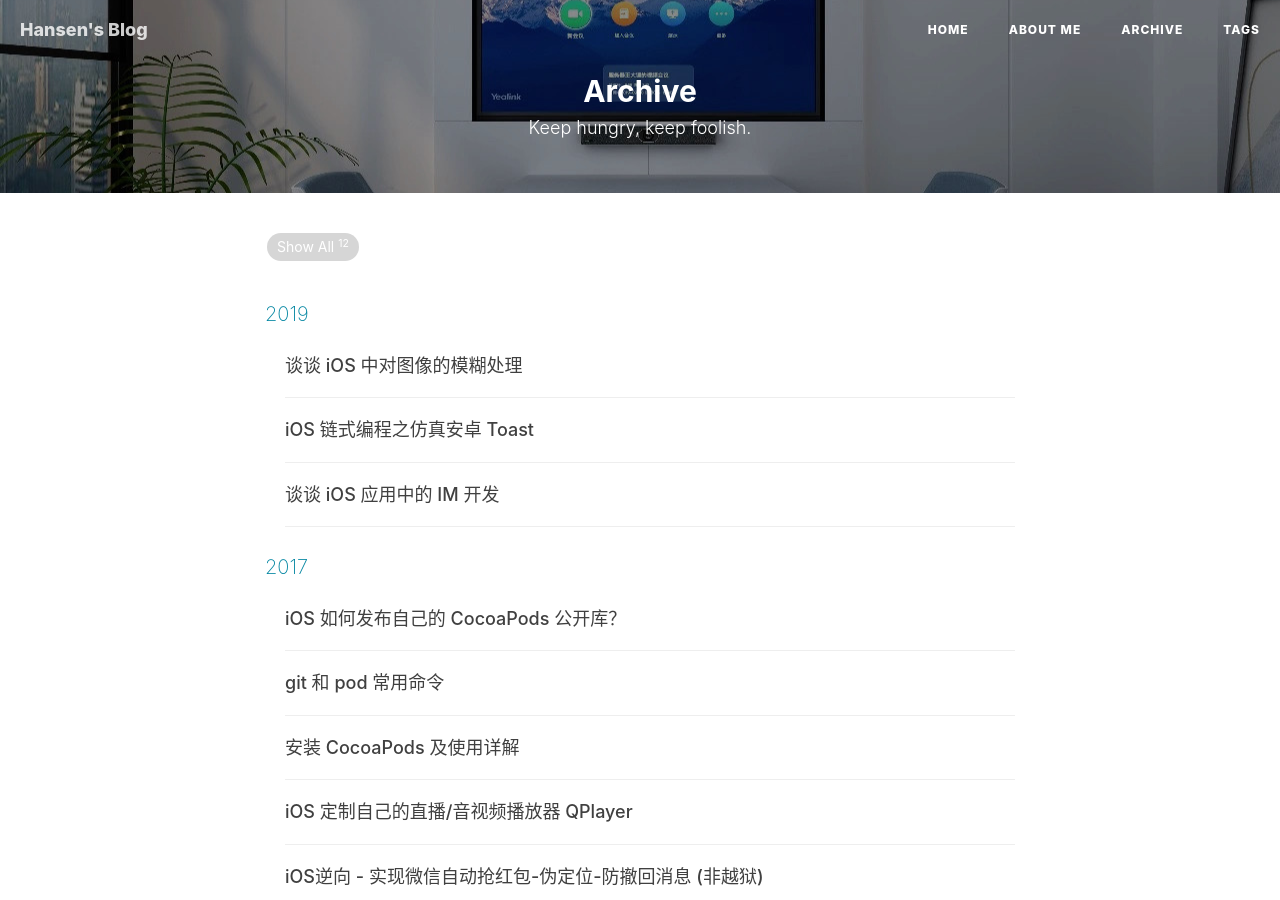
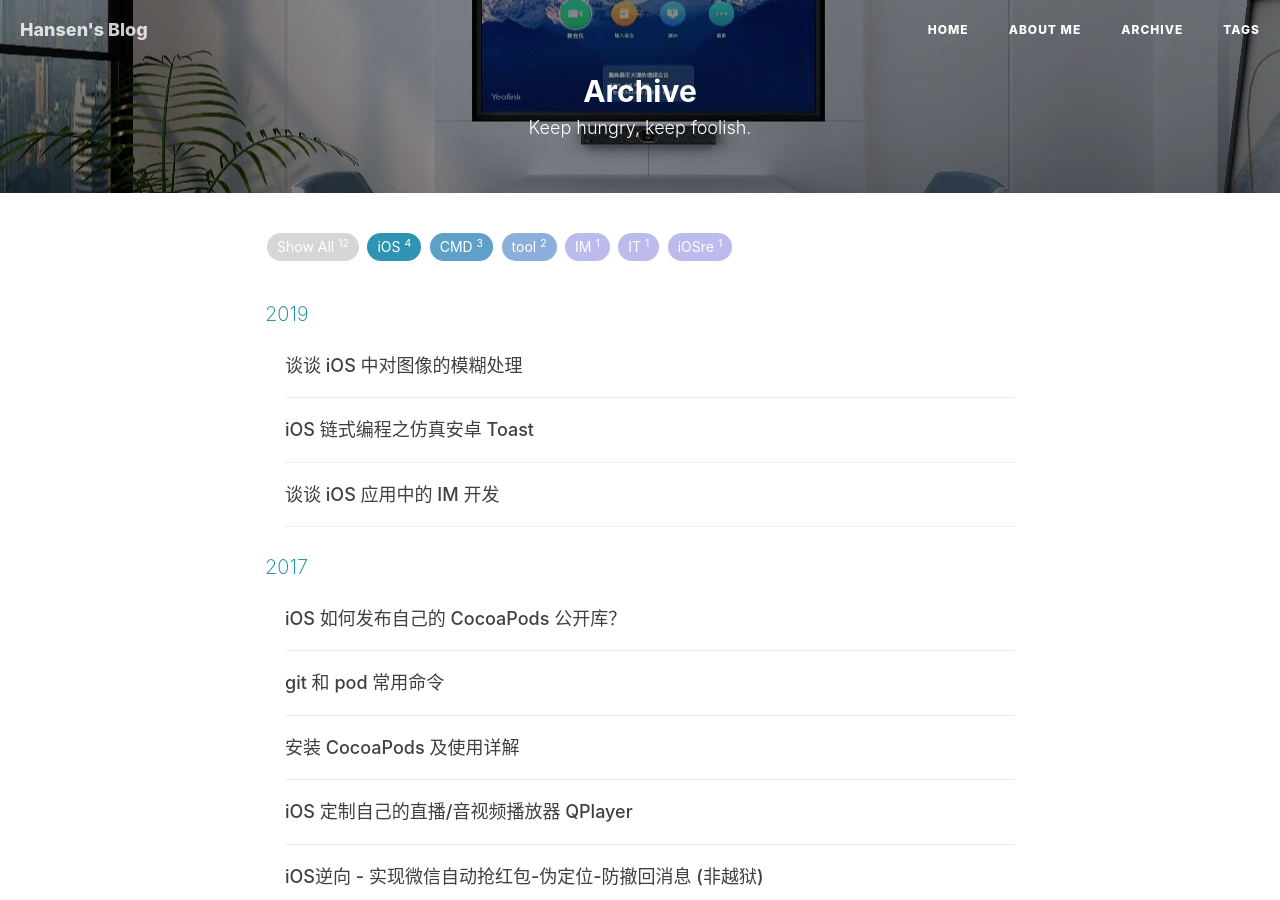
Before and after one commit to itenfay/itenfay.github.io, a Jekyll site: the page built from archive.html, in a window 1280 px wide and 900 px high. Built offline with Jekyll 4.4.1, drawn with Linux system fonts in a browser that asks for light colours; nearby versions of some CDN libraries; comment, search, counter and statistics services are not loaded.

Commit message:
[::] fix the display of tags

```diff
--- a/archive.html
+++ b/archive.html
@@ -9,6 +9,7 @@ header-img: "images/office-bg.jpg"
 Credits: this page shamelessly borrowed a lot from:
 https://github.com/kitian616/jekyll-TeXt-theme
 -->
+
 <!-- Page Header -->
 {% include intro-header.html type='page' short=true %}
 
@@ -16,12 +17,11 @@ https://github.com/kitian616/jekyll-TeXt-theme
 <div class="container">
 	<div class="row">
 		<div class="col-lg-8 col-lg-offset-2 col-md-10 col-md-offset-1">
+
 			<!-- Tags (as filter) -->
 			<div id='tag_cloud' class="tags tags-sup js-tags">
-				<!--
-					<a class="tag-button--all" data-encode="">
-				-->
-				<a class="tag-button" data-encode="">
+
+				<a class="tag-button--all" data-encode="">
 					Show All
 					<sup>{{site.posts.size}}</sup>
 				</a>
@@ -37,22 +37,17 @@ https://github.com/kitian616/jekyll-TeXt-theme
 				</a>
 				{% endfor %}
 				{% endcapture %}
-				<!--
-					{{ tags | split:'</a>' | sort | join:'</a>' }}
-				-->
-        		<!-- {{ tags | split:'</a>' | sort | join:'</a>' }} -->
+
+        		{{ tags | split:'</a>' | sort | join:'</a>' }}
 			</div>
 
             <!-- Article List -->
-            <!--
-            	<div class="mini-post-list js-result d-none">
-            -->
+            <!-- <div class="mini-post-list js-result d-none"> -->
 			<div class="mini-post-list js-result one-tag-list">
 
 			{%- assign _sorted_list = site.posts -%}
 			{%- assign _sorted_list = _sorted_list | sort: 'date' -%}
 			{%- assign _sorted_list = _sorted_list | reverse -%}
-
 
 			{%- for _article in _sorted_list -%}
 				{%- assign _tags = '' -%}
@@ -90,6 +85,7 @@ https://github.com/kitian616/jekyll-TeXt-theme
 					<hr>
 				</div>
 			{% endfor %}
+
 		</div>
 	</div>
 </div>
```
